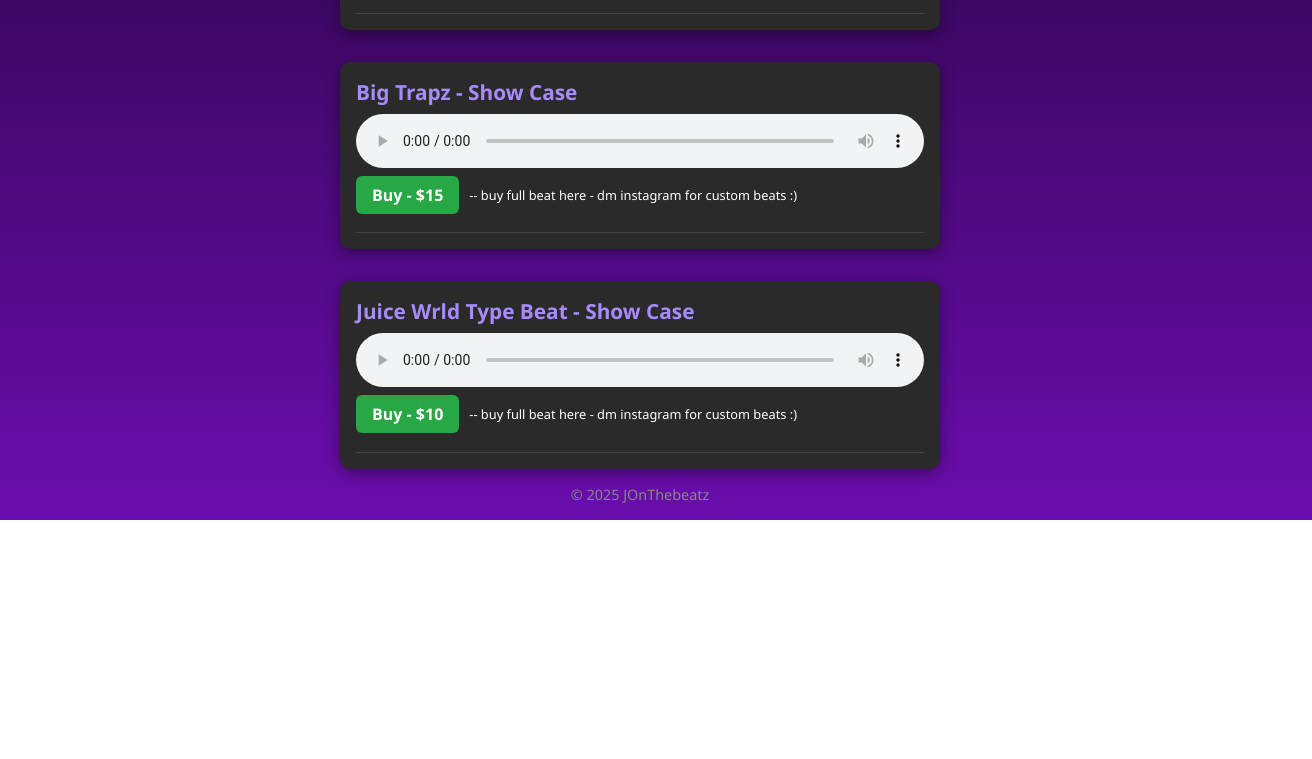
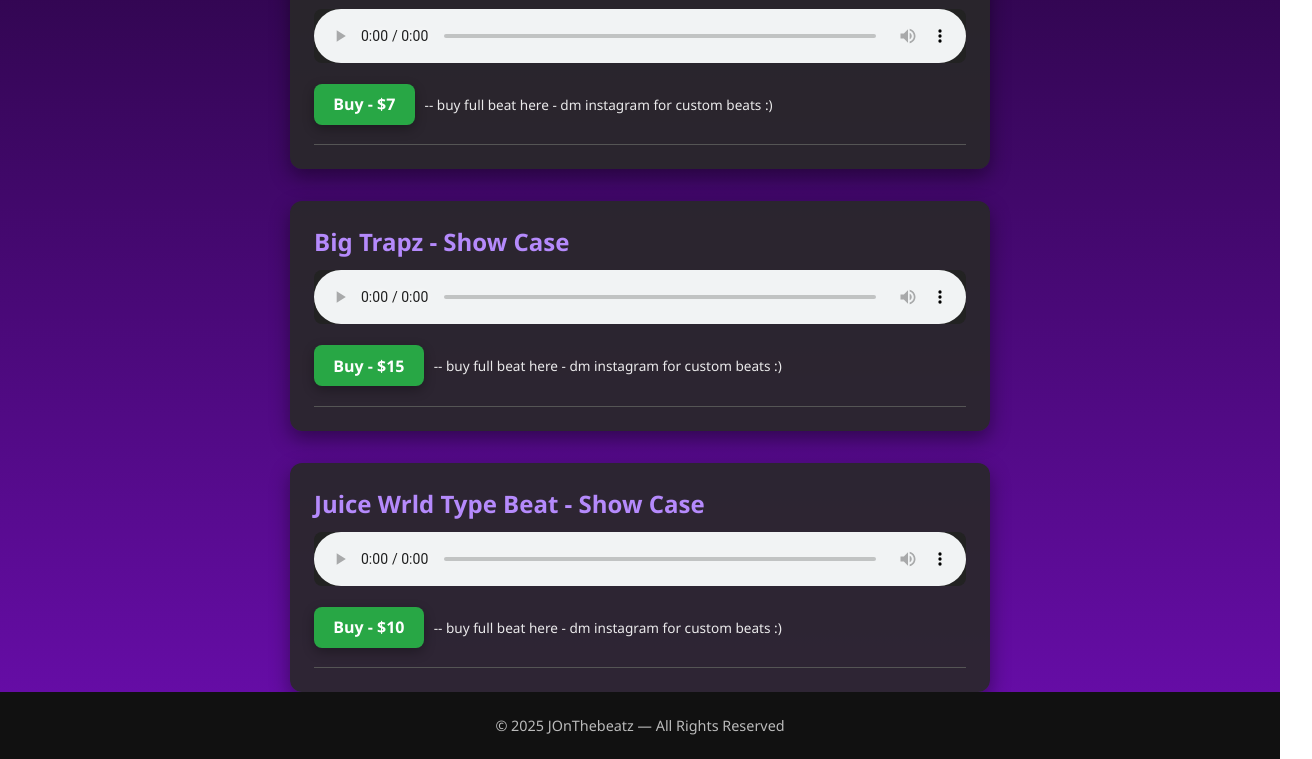
Before and after one commit to JOnThebeatz/JBeatz, a plain HTML site: page index.html in a window 1280 px wide. Shown: the part 705-1464 px from the top of the page, 1312 px wide, since content can reach past the window. Before the commit the page ends 1225 px from the top, so only its background shows below. Drawn offline with Linux system fonts and the light colour scheme.

Commit message:
Update index.html

```diff
--- a/index.html
+++ b/index.html
@@ -5,30 +5,32 @@
   <meta name="viewport" content="width=device-width, initial-scale=1.0"/>
   <title>Cheap Beats | JOnThebeatz</title>
   <style>
+    /* Reset and base styles */
+    * {
+      margin: 0;
+      padding: 0;
+      box-sizing: border-box;
+    }
+
     body {
-      margin: 0;
       font-family: 'Segoe UI', Tahoma, Geneva, Verdana, sans-serif;
       background: linear-gradient(to bottom, #000000 0%, #6a0dad 100%);
-      color: #f0f0f0;
+      color: #ffffff;
+      min-height: 100vh;
       display: flex;
       flex-direction: column;
       align-items: center;
-      min-height: 100vh;
     }
 
     header {
       width: 100%;
+      background: rgba(0, 0, 0, 0.9);
+      padding: 1.5rem 2rem;
       display: flex;
       justify-content: space-between;
       align-items: center;
-      padding: 1.5rem 2rem;
-      background: #111;
       position: relative;
-    }
-
-    .logo-left {
-      max-width: 280px;
-      height: auto;
+      box-shadow: 0 2px 6px rgba(0,0,0,0.6);
     }
 
     .logo-center {
@@ -37,19 +39,23 @@
       transform: translateX(-50%);
     }
 
+    .logo-left {
+      max-width: 220px;
+      height: auto;
+    }
+
     .insta-box {
       display: flex;
       align-items: center;
+      gap: 8px;
     }
 
     .logo-right {
-      max-width: 28px;
-      margin-right: 10px;
+      width: 26px;
     }
 
     .insta-handle {
-      color: white;
-      font-weight: 700;
+      font-weight: 600;
       font-size: 1rem;
     }
 
@@ -58,70 +64,95 @@
       flex-direction: column;
       gap: 2rem;
       width: 90%;
-      max-width: 600px;
-      margin-top: 2rem;
+      max-width: 700px;
+      margin-top: 3rem;
     }
 
     .beat {
-      background: #2a2a2a;
-      padding: 1rem;
-      border-radius: 10px;
-      box-shadow: 0 4px 15px rgba(0,0,0,0.4);
-      position: relative;
+      background: rgba(40, 40, 40, 0.9);
+      padding: 1.5rem;
+      border-radius: 12px;
+      box-shadow: 0 8px 20px rgba(0, 0, 0, 0.4);
+      transition: transform 0.3s ease;
+    }
+
+    .beat:hover {
+      transform: scale(1.015);
     }
 
     .beat h2 {
-      margin: 0 0 0.5rem 0;
-      color: #a78bfd;
-      font-size: 1.3rem;
+      margin-bottom: 0.75rem;
+      font-size: 1.5rem;
+      color: #b58afc;
     }
 
     .audio-player audio {
       width: 100%;
-      outline: none;
+      border-radius: 8px;
+      background: #222;
     }
 
     .button-container {
+      margin-top: 1rem;
       display: flex;
       align-items: center;
+      flex-wrap: wrap;
       gap: 10px;
-      flex-wrap: wrap;
     }
 
     .button {
-      display: inline-block;
       background: #28a745;
       color: white;
-      padding: 0.5rem 1rem;
+      padding: 0.6rem 1.2rem;
       text-decoration: none;
-      border-radius: 6px;
+      border-radius: 8px;
       font-weight: bold;
       transition: background 0.3s ease;
+      box-shadow: 0 4px 12px rgba(0,0,0,0.3);
     }
 
     .button:hover {
       background: #218838;
     }
 
+    .small-text {
+      font-size: 0.85rem;
+      opacity: 0.9;
+    }
+
     .line {
-      width: 100%;
       height: 1px;
-      background: #444;
-      margin-top: 1rem;
+      background: #555;
+      margin-top: 1.2rem;
     }
 
     footer {
       margin-top: auto;
-      padding: 1rem 0;
+      padding: 1.5rem 0;
       font-size: 0.9rem;
-      color: #888;
+      color: #bbb;
       text-align: center;
       width: 100%;
+      background: #111;
     }
 
-    .small-text {
-      font-size: 0.8rem;
-      color: white;
+    @media (max-width: 600px) {
+      .beat h2 {
+        font-size: 1.2rem;
+      }
+
+      .button-container {
+        flex-direction: column;
+        align-items: flex-start;
+      }
+
+      .insta-handle {
+        font-size: 0.9rem;
+      }
+
+      .logo-left {
+        max-width: 180px;
+      }
     }
   </style>
 </head>
@@ -132,15 +163,14 @@
       <img src="InstagramLogo.png" alt="Instagram Logo" class="logo-right">
       <span class="insta-handle">@JBeatzShop</span>
     </div>
-
     <div class="logo-center">
       <img src="JBeatsLogo.png" alt="JBeats Logo" class="logo-left">
     </div>
-
     <div style="width: 120px;"></div>
   </header>
 
   <section class="beats">
+
     <div class="beat">
       <h2>Old School Trap - Show Case</h2>
       <div class="audio-player">
@@ -210,10 +240,11 @@
       </div>
       <div class="line"></div>
     </div>
+
   </section>
 
   <footer>
-    &copy; 2025 JOnThebeatz
+    &copy; 2025 JOnThebeatz — All Rights Reserved
   </footer>
 
 </body>
```
